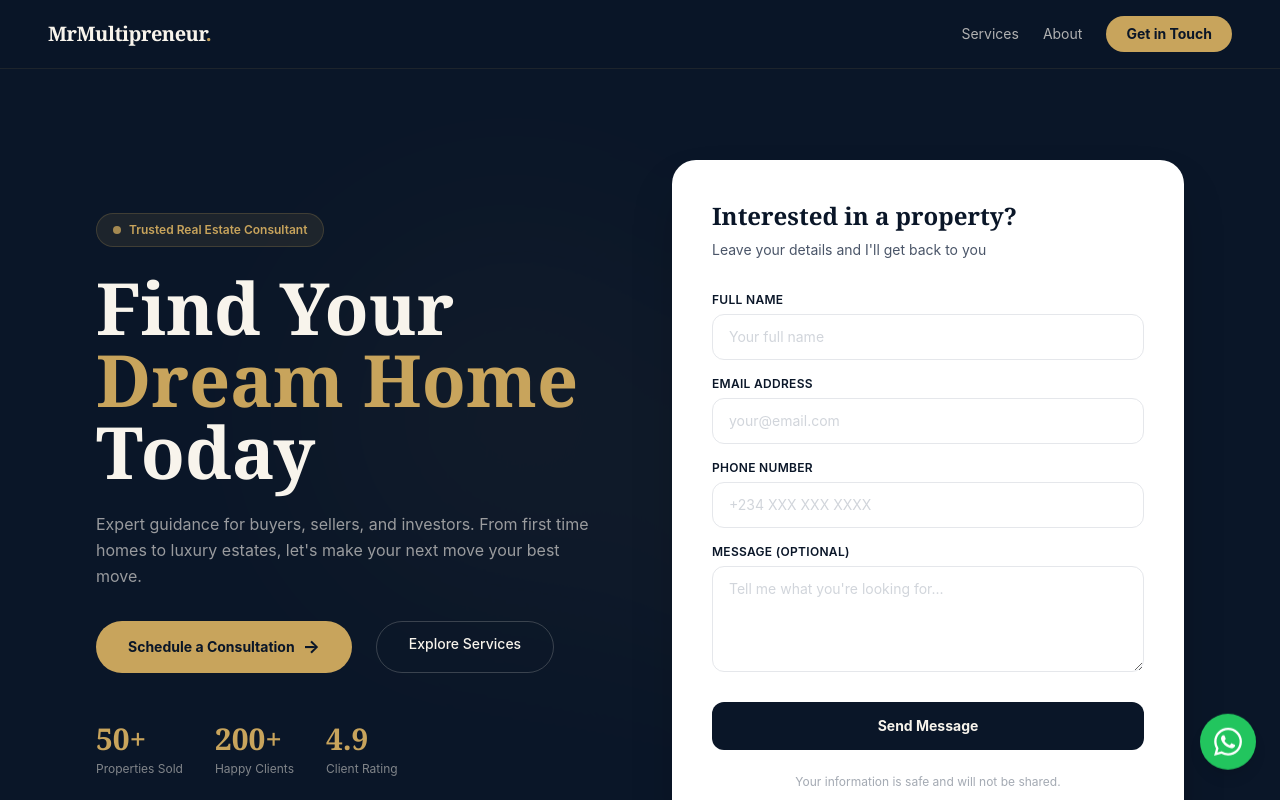
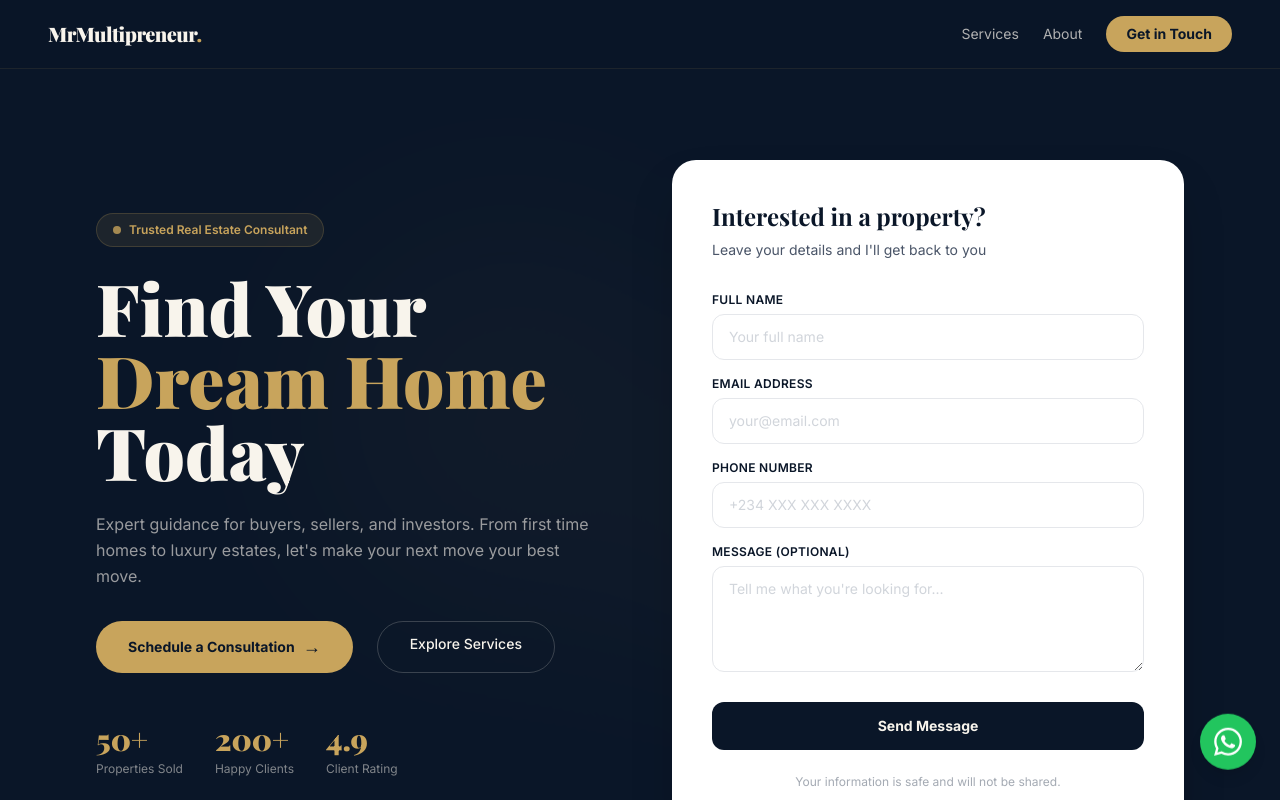
Before and after one commit to dev-anna-life/mr-multipreneur-realtor, a Next.js app: page / in a window 1280 px wide. Shown: the top 800 px of the page. Built offline with nearby package versions, Linux system fonts and the light colour scheme.

Commit message:
Add Google Fonts preload links

```diff
--- a/app/layout.js
+++ b/app/layout.js
@@ -7,6 +7,11 @@
 export default function RootLayout({ children }) {
   return (
     <html lang="en" className="scroll-smooth">
+      <head>
+        <link rel="preconnect" href="https://fonts.googleapis.com" />
+        <link rel="preconnect" href="https://fonts.gstatic.com" crossOrigin="anonymous" />
+        <link href="https://fonts.googleapis.com/css2?family=Inter:wght@400;500;600;700&family=Playfair+Display:wght@400;700;900&display=swap" rel="stylesheet" />
+      </head>
       <body className="font-sans text-navy">{children}</body>
     </html>
   )
```
